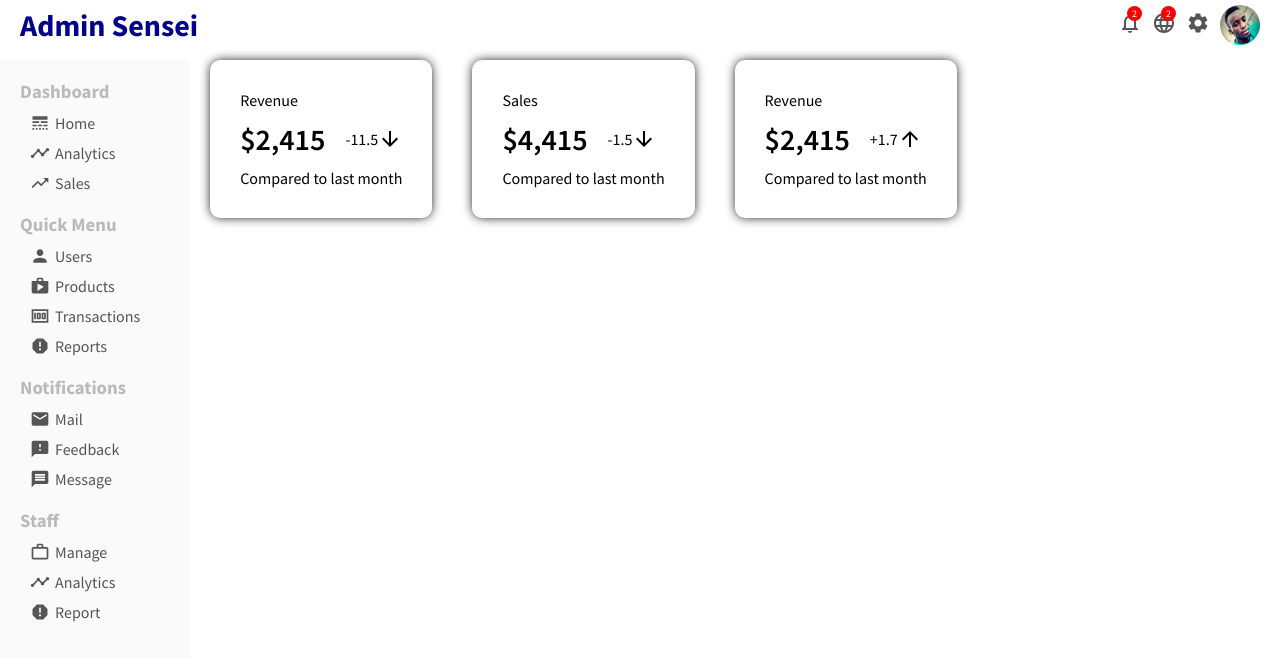
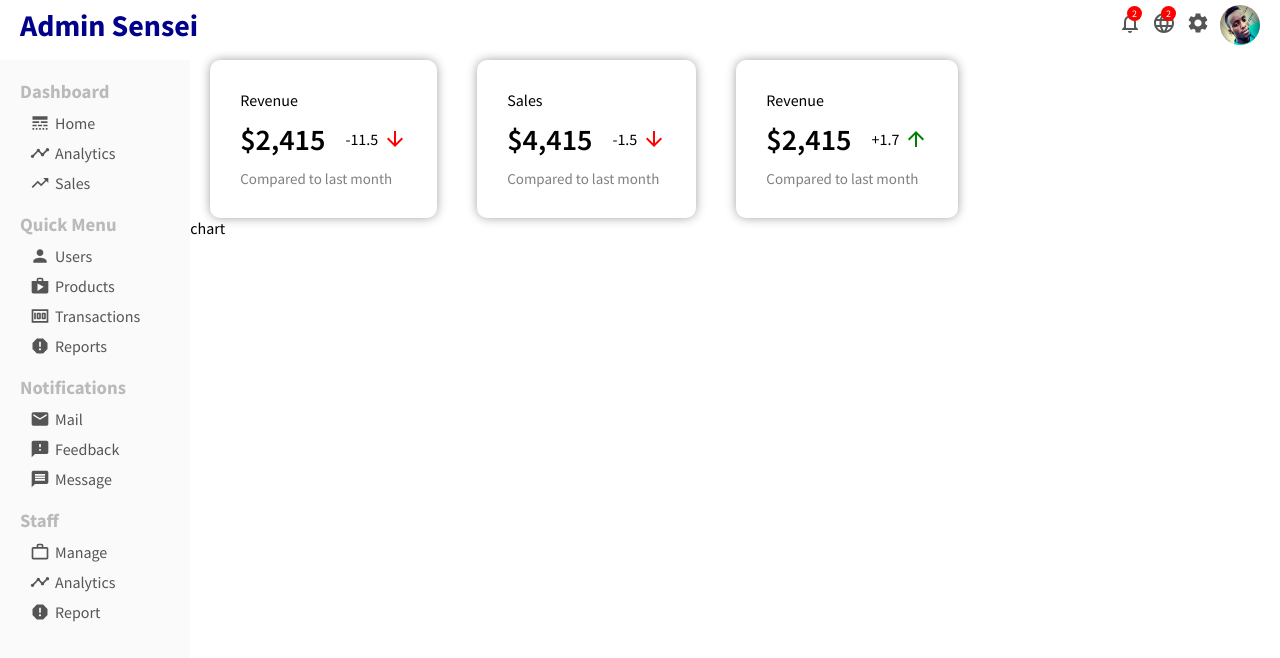
Before and after one commit to R1CKYS3NS31/sensei_admin_app, a React (Create React App) app: page / in a window 1280 px wide. Shown: the top 658 px of the page. Built offline with nearby package versions, Linux system fonts and the light colour scheme.

Commit message:
featured Info commit

```diff
--- /dev/null
+++ b/src/components/chart/Chart.jsx
@@ -0,0 +1,7 @@
+import './chart.css'
+
+export default function Chart() {
+  return (
+    <div className='chart'>chart</div>
+  )
+}
--- a/src/components/featuredInfo/FeaturedInfo.jsx
+++ b/src/components/featuredInfo/FeaturedInfo.jsx
@@ -11,7 +11,7 @@ export default function FeaturedInfo() {
             <div className="featuredMoneyContainer">
                 <span className="featuredMoney">$2,415</span>
                 <span className="featuredMoneyRate">
-                    -11.5 <ArrowDownward/>
+                    -11.5 <ArrowDownward className='featuredIcon negative'/>
                 </span>
             </div>
             <span className="featuredSub"> Compared to last month</span>
@@ -23,7 +23,7 @@ export default function FeaturedInfo() {
             <div className="featuredMoneyContainer">
                 <span className="featuredMoney">$4,415</span>
                 <span className="featuredMoneyRate">
-                    -1.5 <ArrowDownward/>
+                    -1.5 <ArrowDownward className='featuredIcon negative'/>
                 </span>
             </div>
             <span className="featuredSub"> Compared to last month</span>
@@ -35,7 +35,7 @@ export default function FeaturedInfo() {
             <div className="featuredMoneyContainer">
                 <span className="featuredMoney">$2,415</span>
                 <span className="featuredMoneyRate">
-                    +1.7 <ArrowUpward/>
+                    +1.7 <ArrowUpward className='featuredIcon'/>
                 </span>
             </div>
             <span className="featuredSub"> Compared to last month</span>
--- a/src/components/featuredInfo/featuredInfo.css
+++ b/src/components/featuredInfo/featuredInfo.css
@@ -11,7 +11,7 @@
     border-radius: 10px;
     cursor: pointer;
     -webkit-box-shadow:0px 0px 11px -1px #000000;
-    box-shadow: 0px 0px 11px -1px #000000;
+    box-shadow: 0px 0px 11px -1px #928d8d;
 }
 .featuresTitle{
     font-size: 20px;
@@ -30,3 +30,15 @@
     align-items: center;
     margin-left: 20px;
 }
+.featuredIcon{
+    font-size: 14px;
+    margin-left: 5px;
+    color: green;
+}
+.featuredIcon.negative{
+    color: red;
+}
+.featuredSub{
+    font-size: 15px;
+    color: gray;
+}
--- a/src/components/pages/home/Home.jsx
+++ b/src/components/pages/home/Home.jsx
@@ -1,10 +1,12 @@
 import React from 'react'
+import Chart from '../../chart/Chart'
 import FeaturedInfo from '../../featuredInfo/FeaturedInfo'
 
 export default function Home() {
   return (
     <div className="home">
         <FeaturedInfo />
+        <Chart/>
     </div>
   )
 }
```
Also changed, not shown: src/components/chart/chart.css (added).
